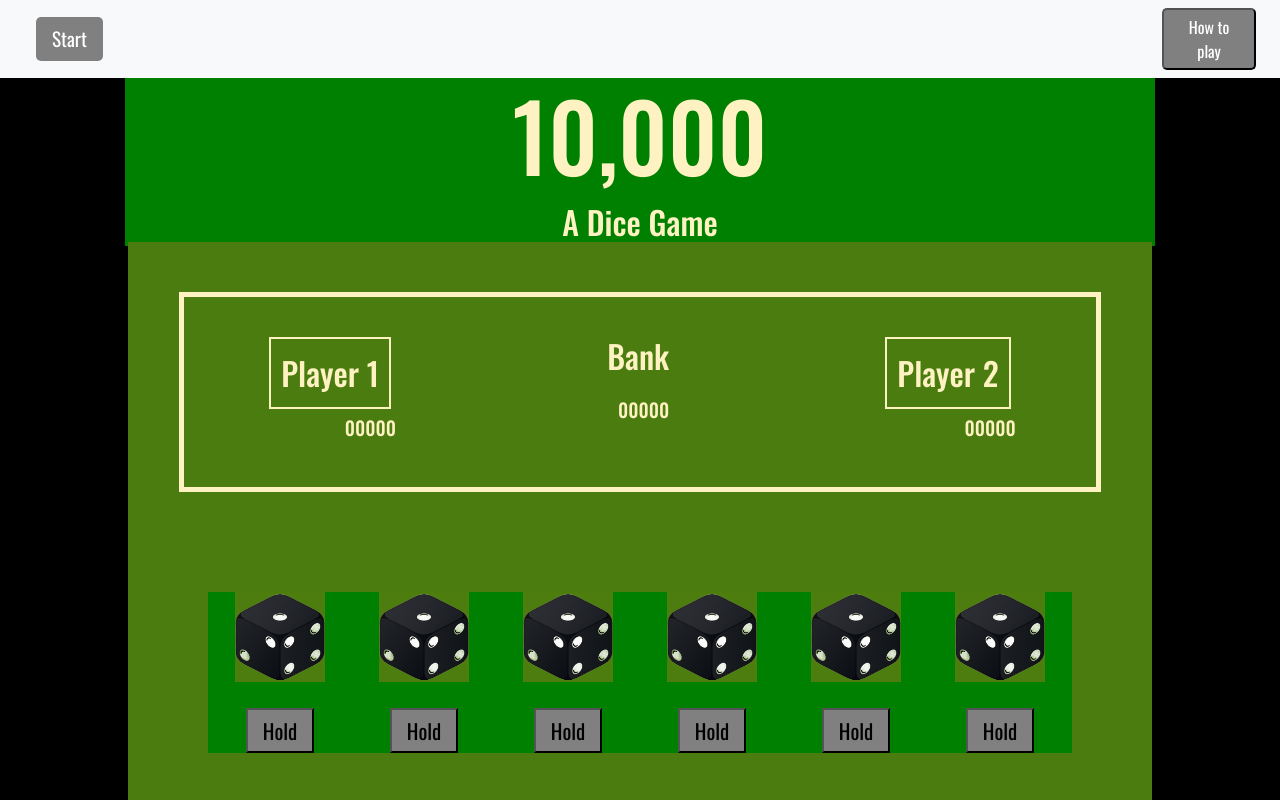
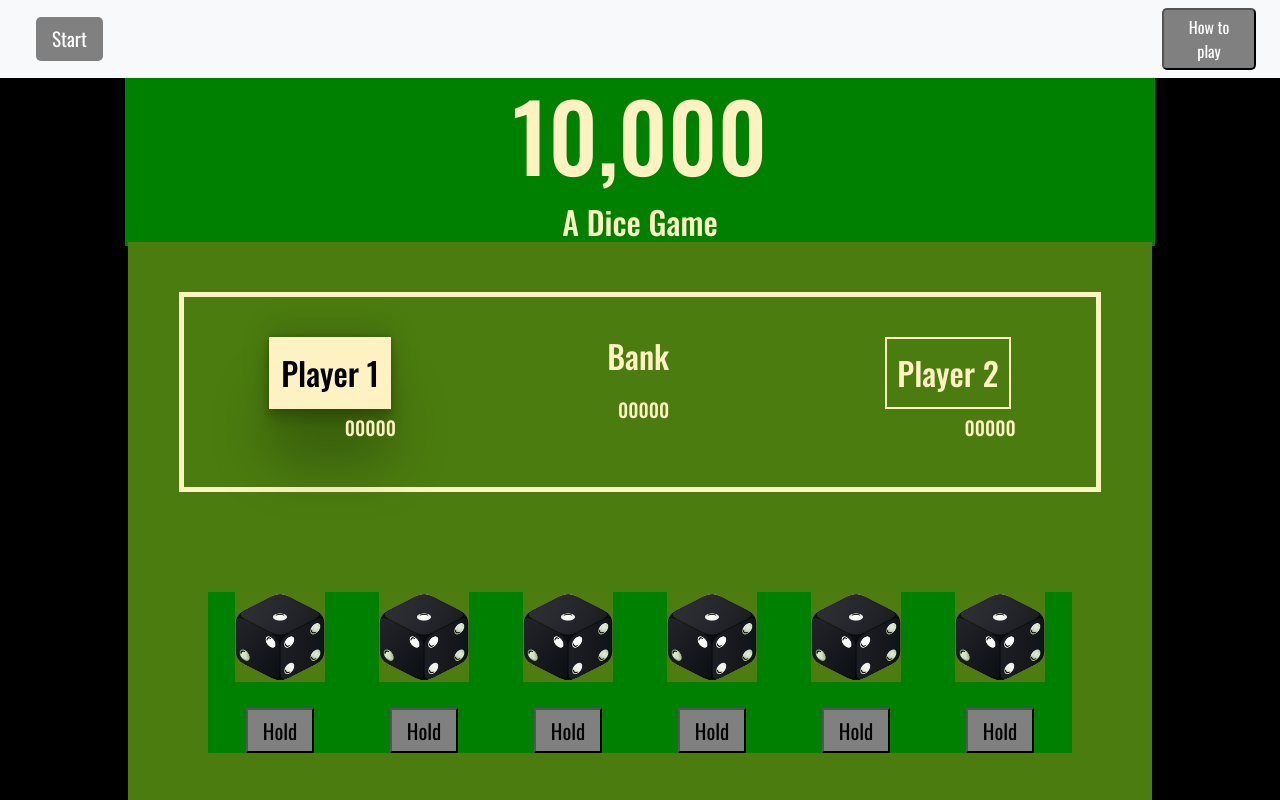
Before and after one commit to mandoromero/10000, a React (Vite) app: page / in a window 1280 px wide. Shown: the top 800 px of the page. Built offline with nearby package versions, Linux system fonts and the light colour scheme.

Commit message:
"almost there"
Need to update scoring logic: 1s and 5s score 100 and 50 but if 3 or more of a kind in a roll of dice they score more.

```diff
--- a/src/components/GameBoard/GameBoard.jsx
+++ b/src/components/GameBoard/GameBoard.jsx
@@ -31,13 +31,8 @@ export default function GameBoard() {
 
   return (
     <div className="game-board">
-      {/* Player scores */}
-      <ScoreKeeper activePlayer={startingPlayer} />
-
-      {/* Dice area */}
+      <ScoreKeeper activePlayer={useSelector(state => state.dice.activePlayer)} />
       <DiceBoard isRolling={rolling} />
-
-      {/* Control buttons */}
       <GameButtons
         onRoll={handleRoll}
         rollDisabled={!gameStarted || rolling}
--- a/src/components/ScoreKeeper/ScoreKeeper.jsx
+++ b/src/components/ScoreKeeper/ScoreKeeper.jsx
@@ -2,10 +2,11 @@ import { useSelector } from "react-redux";
 import formatScore from "../../formatScore.js";
 import "./ScoreKeeper.css";
 
-export default function ScoreKeeper({ activePlayer }) {
+export default function ScoreKeeper() {
     const player1Score = useSelector((state) => state.dice.player1Score);
     const bankPoints =  useSelector((state) => state.dice.bankPoints);
     const player2Score = useSelector((state) => state.dice.player2Score);
+    const activePlayer = useSelector((state) => state.dice.activePlayer);
 
     return (
         <div className="score-container">
--- a/src/redux/diceSlice.js
+++ b/src/redux/diceSlice.js
@@ -68,11 +68,11 @@ const diceSlice = createSlice({
 
       if (state.activePlayer === "player1") {
         state.player1Score += state.bankPoints;
-        state.activePlayer = "player2";
       } else {
         state.player2Score += state.bankPoints;
-        state.activePlayer = "player1";
       }
+      state.activePlayer = state.activePlayer === "player1" ? "player2" : "player1";
+
 
       // reset state for next turn
       state.bankPoints = 0;
@@ -118,6 +118,7 @@ const diceSlice = createSlice({
     dismissSmokedOverlay(state) {
       state.activePlayer = state.activePlayer === "player1" ? "player2" : "player1";
 
+
       state.bankPoints = 0;
       state.currentRollScore = 0;
       state.currentRoll = [];
```
